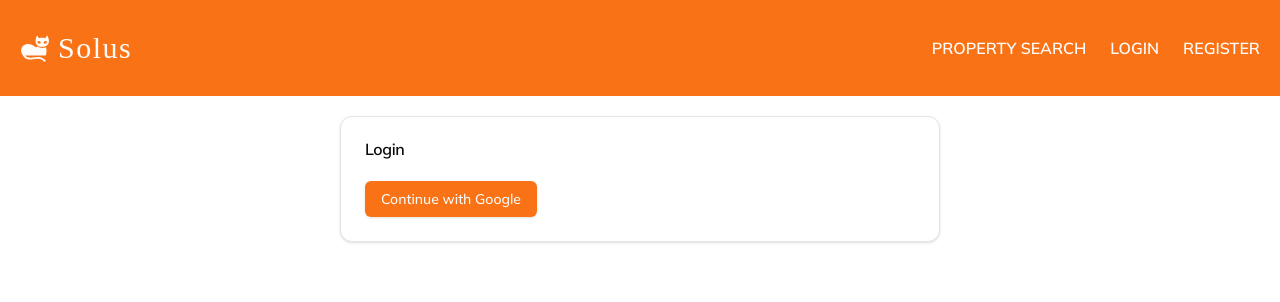
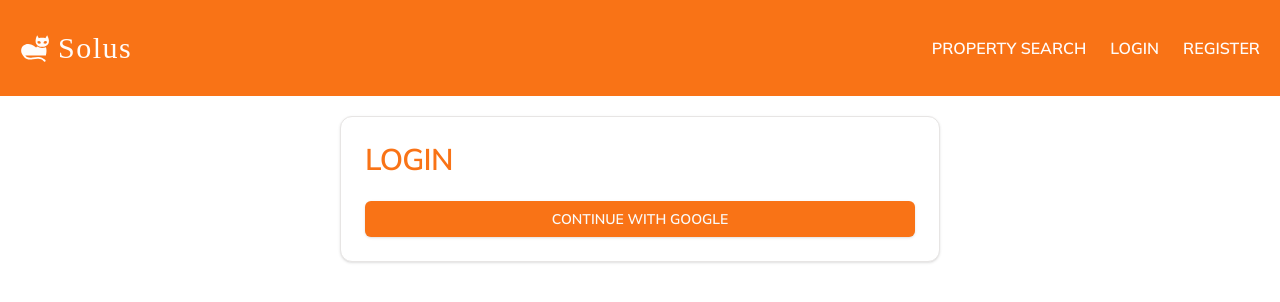
Before and after one commit to Nimira43/Animated-Menu-Effect-II, a Next.js app: page /login in a window 1280 px wide. Shown: the top 302 px of the page. Built offline with nearby package versions, Linux system fonts and the light colour scheme; no server answers; a web font is replaced by a local one.

Commit message:
Styling the login with google button

```diff
--- a/app/(auth)/login/page.tsx
+++ b/app/(auth)/login/page.tsx
@@ -5,7 +5,7 @@ export default function Login() {
   return (
     <Card>
       <CardHeader>
-        <CardTitle>Login</CardTitle>
+        <CardTitle className='text-3xl font-semibold uppercase text-primary'>Login</CardTitle>
       </CardHeader>
     <CardContent>
       <ContinueWithGoogleButton />
--- a/components/continue-with-google-button.tsx
+++ b/components/continue-with-google-button.tsx
@@ -11,6 +11,7 @@ export default function ContinueWithGoogleButton() {
       onClick={() => {
         auth?.loginWithGoogle()
       }}
+      className='w-full'
     >
       Continue with Google
     </Button>
--- a/components/ui/button.tsx
+++ b/components/ui/button.tsx
@@ -5,7 +5,7 @@ import { cva, type VariantProps } from 'class-variance-authority'
 import { cn } from '@/lib/utils'
 
 const buttonVariants = cva(
-  'inline-flex items-center justify-center gap-2 whitespace-nowrap rounded-md text-sm font-medium transition-colors focus-visible:outline-none focus-visible:ring-1 focus-visible:ring-ring disabled:pointer-events-none disabled:opacity-50 [&_svg]:pointer-events-none [&_svg]:size-4 [&_svg]:shrink-0',
+  'inline-flex uppercase items-center justify-center gap-2 whitespace-nowrap rounded-md text-sm font-semibold transition-colors focus-visible:outline-none focus-visible:ring-1 focus-visible:ring-ring disabled:pointer-events-none disabled:opacity-50 [&_svg]:pointer-events-none [&_svg]:size-4 [&_svg]:shrink-0',
   {
     variants: {
       variant: {
```
